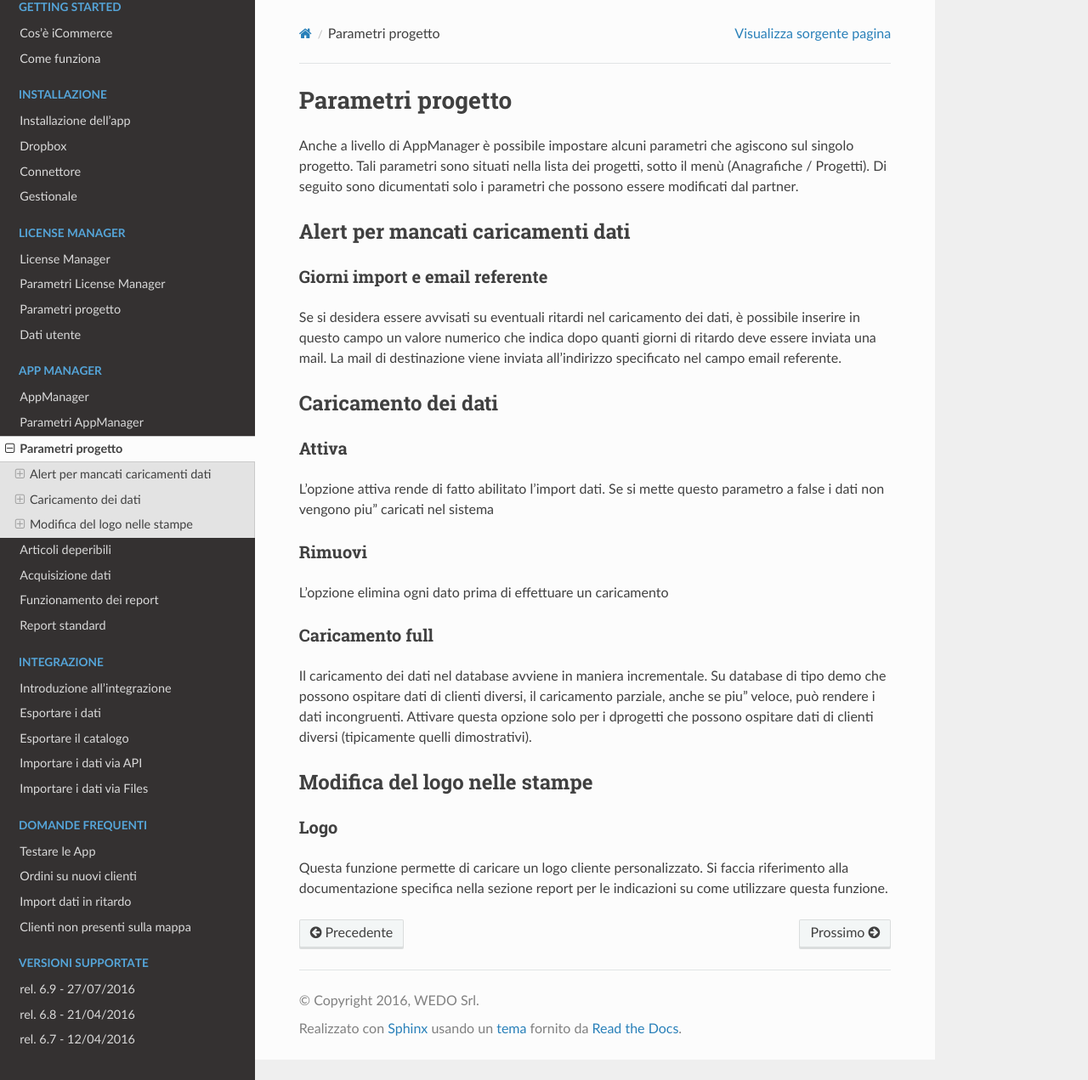
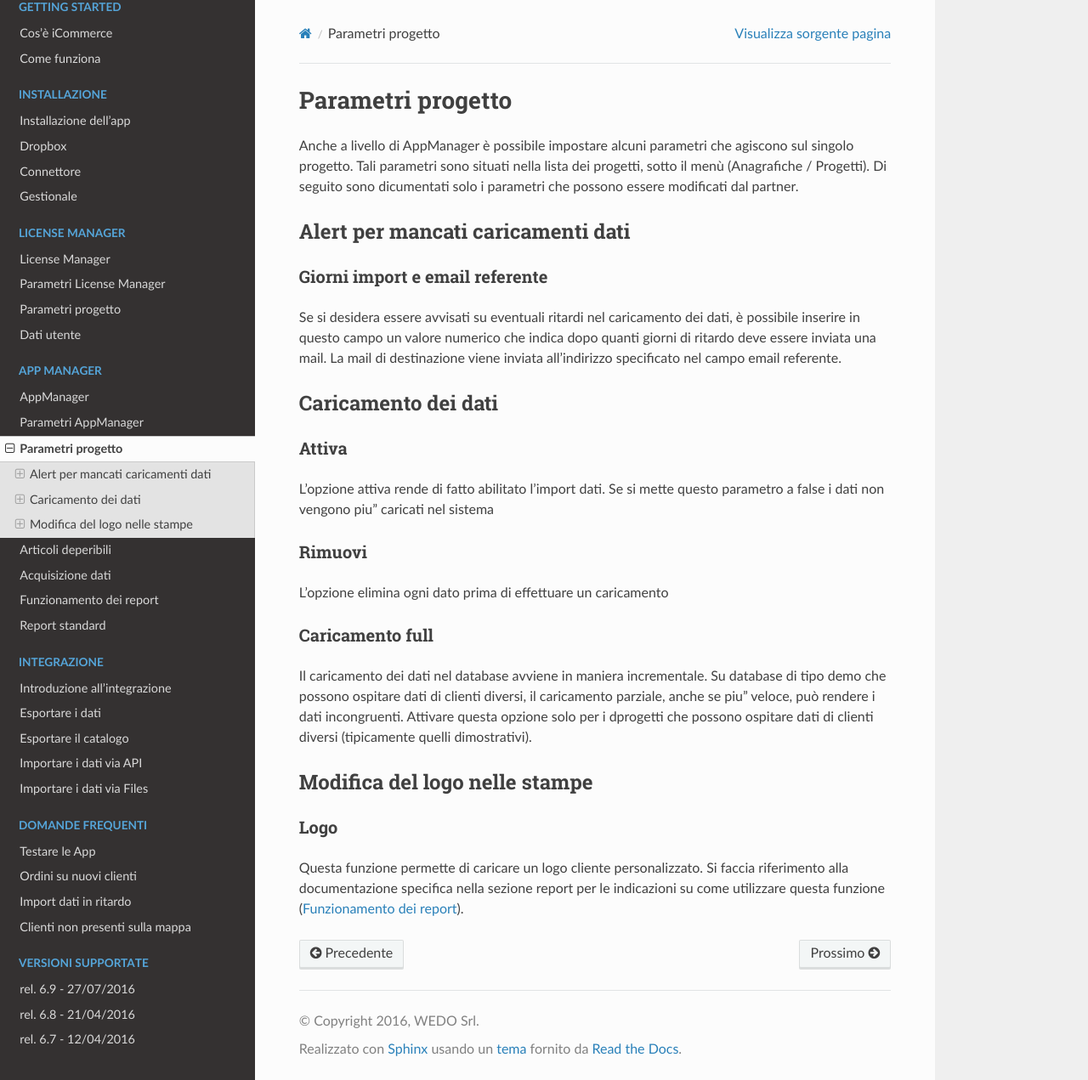
Before and after one commit to wedoit-io/doc-icommerce, a Sphinx documentation site: the page built from source/par-progetto-am.rst, in a window 1280 px wide and 1271 px high. Shown: the whole window at 85% size. Built offline with Sphinx 7.4.7 and the Read the Docs theme 2.0.0, drawn with Linux system fonts in a browser that asks for light colours.

Commit message:
Update par-progetto-am.rst

```diff
--- a/source/par-progetto-am.rst
+++ b/source/par-progetto-am.rst
@@ -37,4 +37,4 @@ Modifica del logo nelle stampe
 
 Logo
 ----
-Questa funzione permette di caricare un logo cliente personalizzato. Si faccia riferimento alla documentazione specifica nella sezione report per le indicazioni su come utilizzare questa funzione.
+Questa funzione permette di caricare un logo cliente personalizzato. Si faccia riferimento alla documentazione specifica nella sezione report per le indicazioni su come utilizzare questa funzione (:doc:`rpt-funzionamento`).
```
